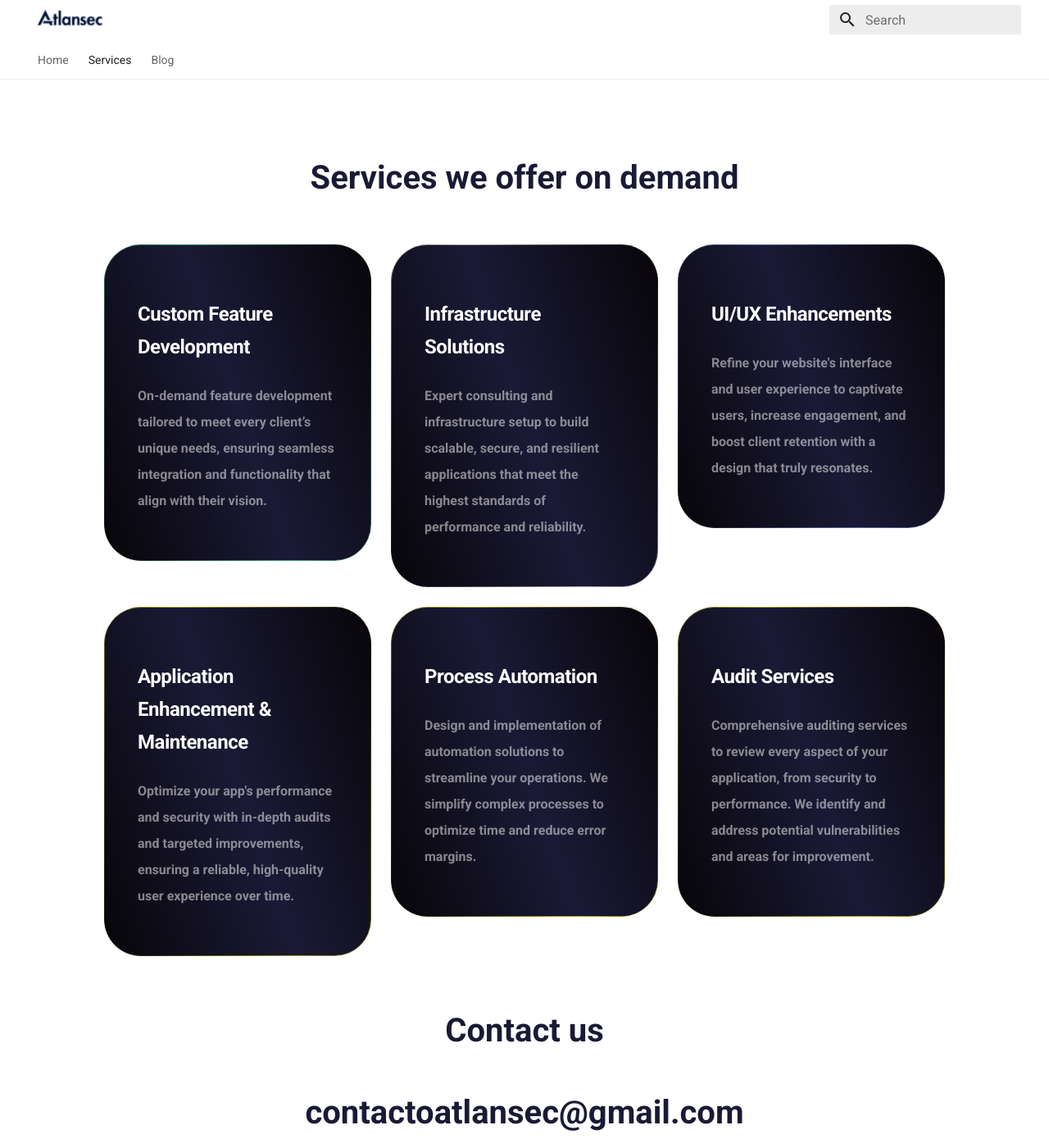
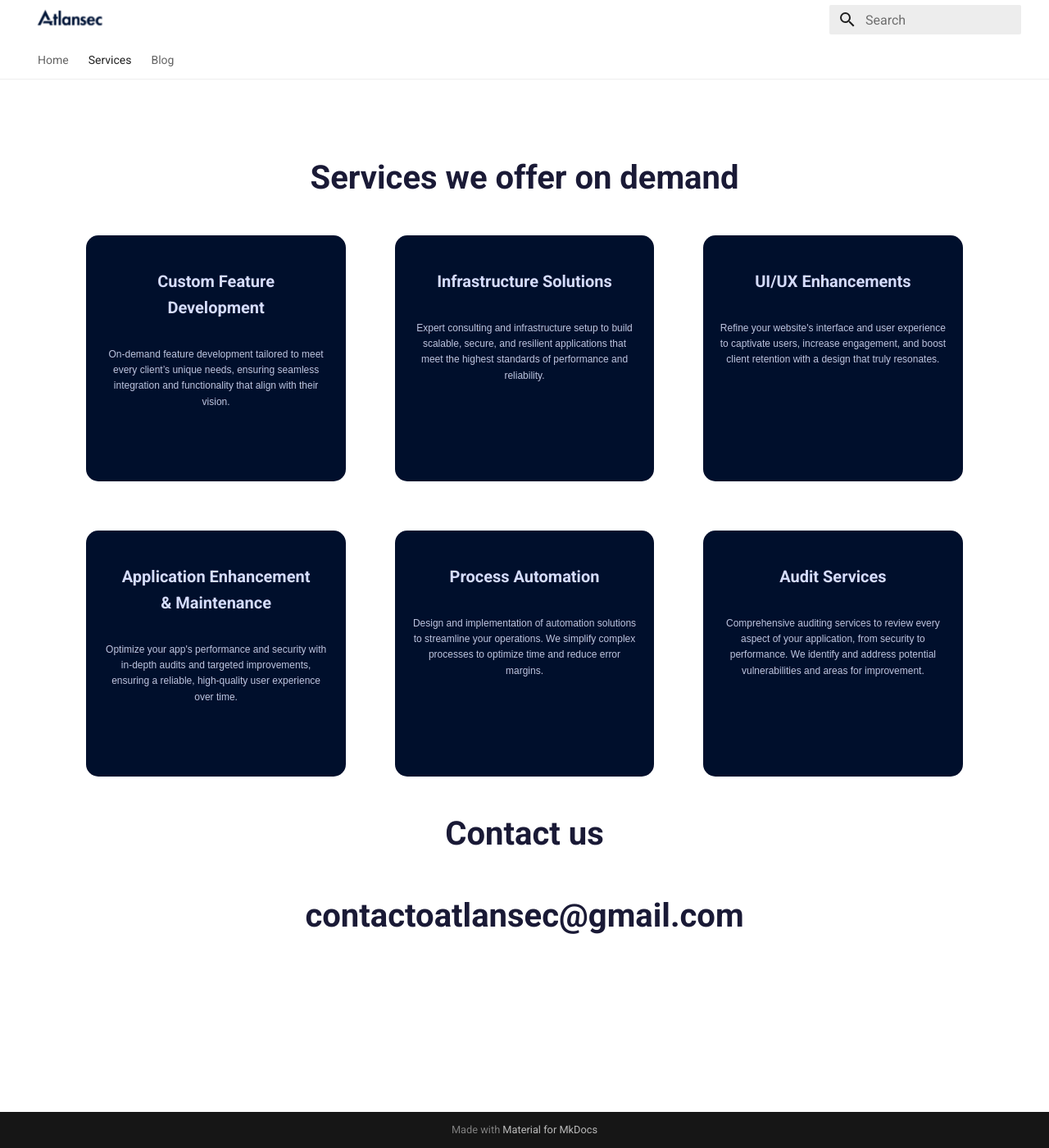
Before and after one commit to AtlanSec/Atlansec-Web, an MkDocs documentation site: the page built from docs/services/index.md, in a window 1280 px wide and 1400 px high. Shown: the whole window at 82% size. Built offline with MkDocs 1.6.1 and Material for MkDocs 9.7.7, drawn with Linux system fonts in a browser that asks for light colours.

Commit message:
changing services

```diff
--- a/docs/overrides/services.html
+++ b/docs/overrides/services.html
@@ -25,6 +25,95 @@
             width: auto !important;
         }
     }
+
+    .md-content, .md-content__inner, .md-typeset{
+        display: flex !important;
+        flex-direction: column !important;
+        justify-content: center !important;
+        align-items: center !important;
+    }
+
+
+    .cards__section{
+        width: 90%;
+
+        display: flex;
+        flex-direction: column;
+        align-items: center;
+        justify-content: center;
+    }
+
+    .cards__container{
+        display: grid;
+        grid-template-columns: repeat(3, 1fr);
+        justify-content: center;
+        align-items: center;
+        gap: 3rem;
+    }
+
+    .service__card{
+        display: flex;
+        flex-direction: column;
+        justify-content: center;
+        align-items: center;
+
+        border: none;
+        border-radius: 10px;
+        padding: 1rem;
+    }
+
+    .service__card__style {
+    display: flex;
+    flex-direction: column;
+    justify-content: start;
+    align-items: center;
+
+    border: none;
+    border-radius: 15px;
+    padding: 1rem;
+    background-color: #000f2c;
+    height: 300px;
+    text-align: center;
+
+    /* Efecto de ruido */
+    position: relative;
+    overflow: hidden;
+}
+
+.service__card__style::after {
+    content: '';
+    position: absolute;
+    top: 0;
+    left: 0;
+    width: 100%;
+    height: 100%;
+
+    background: radial-gradient(circle, rgba(255, 255, 255, 0.02) 1%, transparent 1%),
+                radial-gradient(circle, rgba(0, 0, 0, 0.02) 1%, transparent 1%);
+    background-size: 4px 4px, 3px 3px;
+
+    mix-blend-mode: overlay;
+    opacity: 0.6;
+    pointer-events: none;
+}
+
+
+    .service__card__title{
+        font-size: 1rem;
+        font-weight: 600;
+        color: #d5dcfc;
+        margin: 1rem;
+    }
+
+    .service__card__description{
+        font-size: 0.6rem;
+        font-weight: 400;
+        color: #bec5e0;
+
+        font-family: 'Montserrat', sans-serif;
+    }
+
+
 
     .gradient-cards {
         display: grid;
@@ -123,64 +212,53 @@
     }
 </style>
 
-<div class="container">
-    <p class="container-title">Services we offer on demand</p>
-    <div class="gradient-cards">
-        <div class="card">
-            <div class="container-card bg-green-box">
-                <p class="card-title">Custom Feature Development</p>
-                <p class="card-description">On-demand feature development tailored to meet every client’s unique needs,
+<section class="cards__section">
+    <div>
+        <p class="container-title">Services we offer on demand</p>
+        <div class="cards__container">
+            <div class="service__card__style">
+                <p class="service__card__title">Custom Feature Development</p>
+                <p class="service__card__description">On-demand feature development tailored to meet every client’s unique needs,
                     ensuring seamless integration and functionality that align with their vision.</p>
                 </p>
             </div>
-        </div>
 
-        <div class="card">
-            <div class="container-card bg-white-box">
-                <p class="card-title">Infrastructure Solutions</p>
-                <p class="card-description">Expert consulting and infrastructure setup to build scalable, secure, and
+            <div class="service__card__style">
+                <p class="service__card__title">Infrastructure Solutions</p>
+                <p class="service__card__description">Expert consulting and infrastructure setup to build scalable, secure, and
                     resilient applications that meet the highest standards of performance and reliability.</p>
             </div>
-        </div>
 
-        <div class="card">
-            <div class="container-card bg-blue-box">
-                <p class="card-title">UI/UX Enhancements</p>
-                <p class="card-description">Refine your website's interface and user experience to captivate users,
+            <div class="service__card__style">
+                <p class="service__card__title">UI/UX Enhancements</p>
+                <p class="service__card__description">Refine your website's interface and user experience to captivate users,
                     increase engagement, and boost client retention with a design that truly resonates.</p>
             </div>
-        </div>
 
-        <div class="card">
-            <div class="container-card bg-yellow-box">
-                <p class="card-title">Application Enhancement & Maintenance</p>
-                <p class="card-description">Optimize your app's performance and security with in-depth audits and
+            <div class="service__card__style">
+                <p class="service__card__title">Application Enhancement & Maintenance</p>
+                <p class="service__card__description">Optimize your app's performance and security with in-depth audits and
                     targeted improvements, ensuring a reliable, high-quality user experience over time.</p>
             </div>
-        </div>
 
-        <div class="card">
-            <div class="container-card bg-yellow-box">
-                <p class="card-title">Process Automation</p>
-                <p class="card-description">Design and implementation of automation solutions to streamline your
+            <div class="service__card__style">
+                <p class="service__card__title">Process Automation</p>
+                <p class="service__card__description">Design and implementation of automation solutions to streamline your
                     operations. We simplify complex processes to optimize time and reduce error margins.</p>
             </div>
-        </div>
 
-        <div class="card">
-            <div class="container-card bg-yellow-box">
-                <p class="card-title">Audit Services</p>
-                <p class="card-description">Comprehensive auditing services to review every aspect of your application,
+            <div class="service__card__style">
+                <p class="service__card__title">Audit Services</p>
+                <p class="service__card__description">Comprehensive auditing services to review every aspect of your application,
                     from security to performance. We identify and address potential vulnerabilities and areas for
                     improvement.</p>
             </div>
         </div>
+
+        <p class="container-title">Contact us</p>
+        <p class="container-title">contactoatlansec@gmail.com</p>
     </div>
-
-    <p class="container-title">Contact us</p>
-    <p class="container-title">contactoatlansec@gmail.com</p>
-
-</div>
+</section>
 
 
 
--- /dev/null
+++ b/docs/stylesheets/extra.css
@@ -0,0 +1,4 @@
+:root{
+    --Primary-Blue: #000f2c;
+    --Secondary-Blue: #48BFBF;
+}
--- a/docs/stylesheets/root.css
+++ /dev/null
@@ -1,3 +0,0 @@
-:root{
-    --PrimaryBlue:
-}
--- a/mkdocs.yml
+++ b/mkdocs.yml
@@ -12,6 +12,8 @@ theme:
   icon:
   logo: assets/logo.png
   custom_dir: "docs/overrides"
+  extra_css:
+    - stylesheets/extra.css
 
 nav:
   - Home:
```
